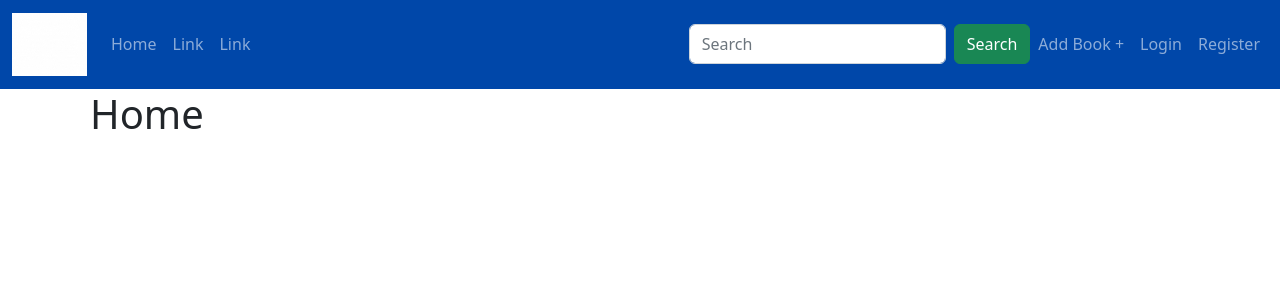
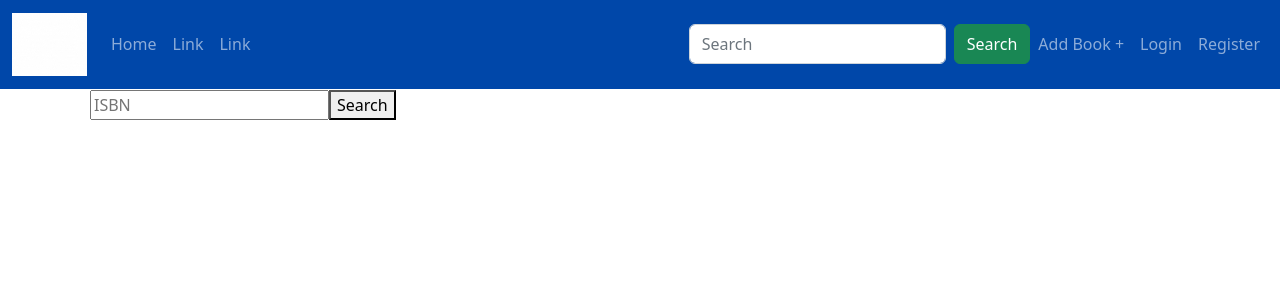
Before and after one commit to BookSquad/bookepedia-frontend, a React (Create React App) app: page / in a window 1280 px wide. Shown: the top 300 px of the page. Built offline with nearby package versions, Linux system fonts and the light colour scheme.

Commit message:
Component to display search results via isbn

```diff
--- a/src/components/Home.js
+++ b/src/components/Home.js
@@ -1,6 +1,38 @@
-import React from "react";
+import React, { useState } from 'react';
+import axios from 'axios';
 
-export default function Home() {
-  //placeholder
-  return <h1>Home</h1>;
+function Home() {
+  const [isbn, setIsbn] = useState('');
+  const [book, setBook] = useState(null);
+  const [error, setError] = useState(null);
+
+  const handleSearch = async () => {
+    try {
+      const response = await axios.get(`/books/${isbn}`);
+      setBook(response.data);
+      setError(null);
+    } catch (err) {
+      setBook(null);
+      setError('Book not found');
+    }
+  };
+
+  return (
+    <div>
+      <input type="text" placeholder="ISBN" value={isbn} onChange={(e) => setIsbn(e.target.value)} />
+      <button onClick={handleSearch}>Search</button>
+      {book ? (
+        <div>
+          <h2>{book.title}</h2>
+          <p>Author: {book.authors}</p>
+          <p>ISBN: {book.isbn}</p>
+          <p>Description: {book.description}</p>
+        </div>
+      ) : error ? (
+        <p>{error}</p>
+      ) : null}
+    </div>
+  );
 }
+
+export default Home;
```
Also changed, not shown: src/components/Books.js (added).
